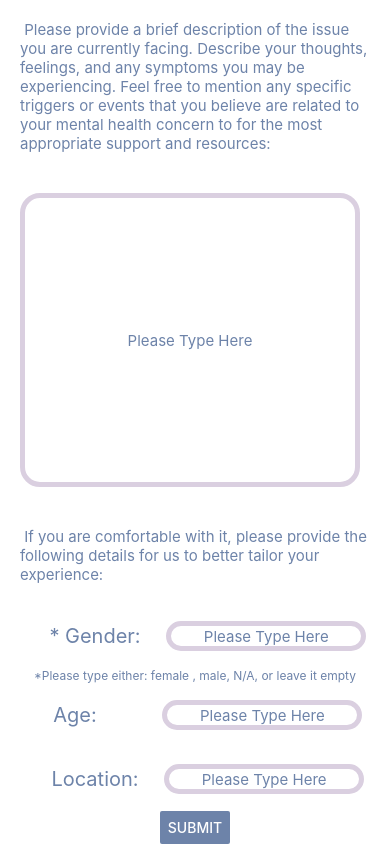
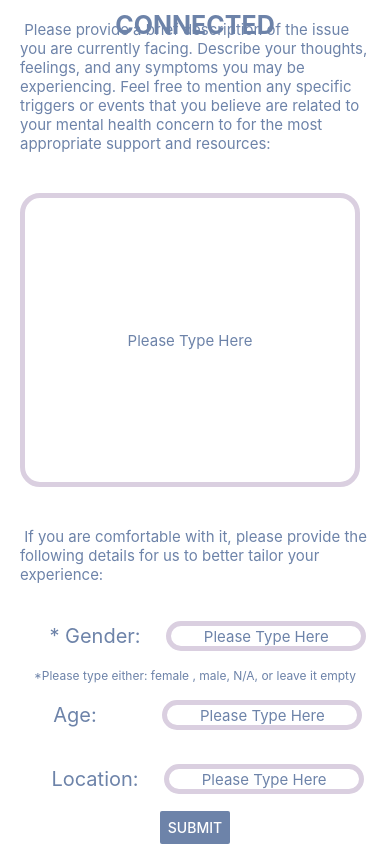
Before and after one commit to Jina-sw/CONNECTED, a React Native app: screen / in a window 390 px wide. Built offline with nearby package versions, Linux system fonts and the light colour scheme.

Commit message:
Added header for Description page

```diff
--- a/package.json
+++ b/package.json
@@ -9,6 +9,8 @@
     "web": "expo start --web"
   },
   "dependencies": {
+    "@react-navigation/native": "^6.1.6",
+    "@react-navigation/stack": "^6.3.16",
     "expo": "~48.0.15",
     "expo-status-bar": "~1.4.4",
     "react": "18.2.0",
--- a/src/screens/description/index.js
+++ b/src/screens/description/index.js
@@ -8,13 +8,18 @@ import {
     TextInput
   } from 'react-native';
   import React from 'react';
-
 const SCREENHEIGHT = Dimensions.get('window').height;
 const SCREENWIDTH  = Dimensions.get('window').width;
+
 
 export default function Description(props) {
     return (
       <View style={styles.container}>
+
+      <View style={styles.header}>
+        <Text style={styles.title}>CONNECTED</Text>
+      </View>
+
         {/* <View
         screenOptions={{
           headerStyle: {
@@ -133,4 +138,20 @@ const styles = StyleSheet.create({
     fontSize: 15,
   },
 
+  header: {
+    backgroundColor: '#EDE5EC',
+    height: 60,
+    width: SCREENWIDTH,
+    justifyContent: 'center',
+    alignItems: 'center',
+    marginTop: 0,
+    flex: 1,
+  },
+  title: {
+    marginTop: 50,
+    fontSize: 25,
+    color: '#6D83A9',
+    fontWeight: 'bold',
+  },
+
 })
```
Also changed, not shown: 1 other file (tests, documents, lock files or other folders).
